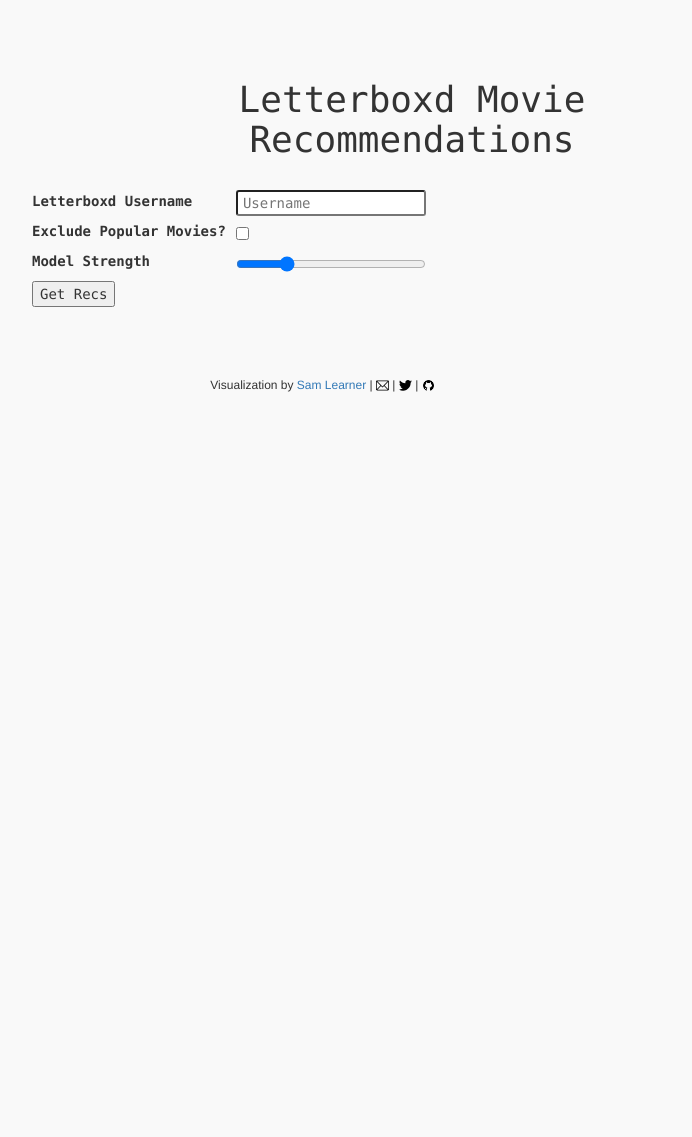
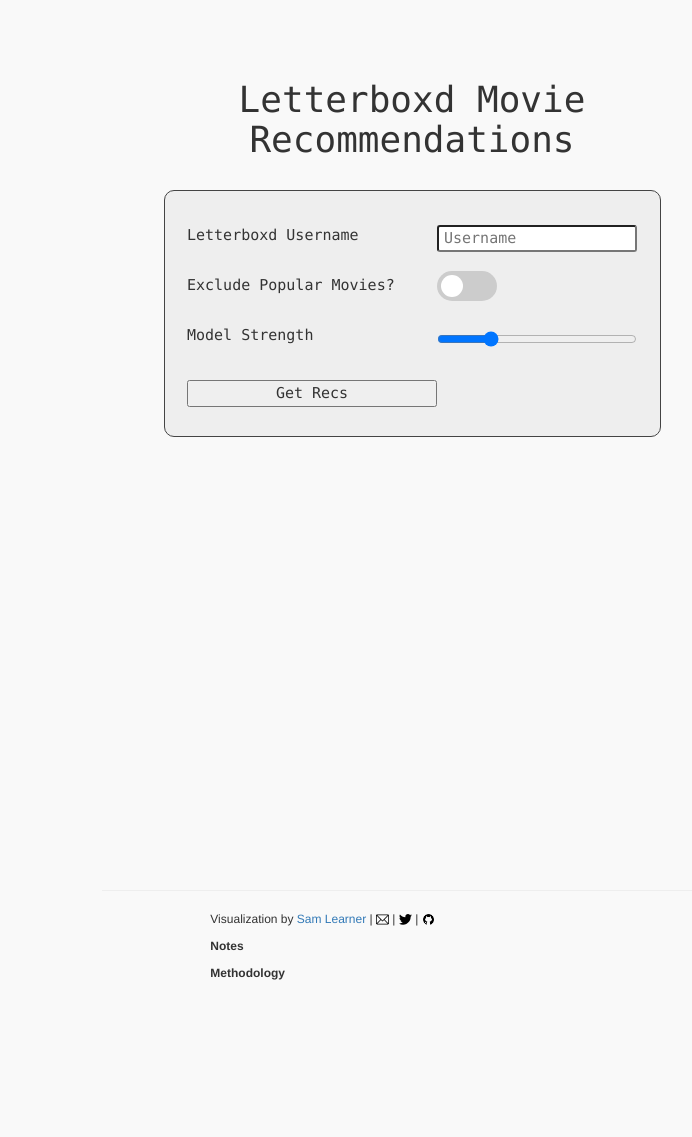
Before and after one commit to sdl60660/letterboxd_recommendations, a Flask app: template templates/index.html in a window 1280 px wide. Shown: the whole page, without its empty margins (228-920 px from the left). After the commit the page ends 980 px from the top, so only its background shows below. Run offline with Flask 2, Linux system fonts and the light colour scheme; the template is opened without the code that fills it, so the values that code supplies are empty; some libraries are stand-ins or nearby versions; some web fonts are replaced.

Commit message:
Have taken some steps to style it, though it's not there yet at all, on either the form or the results

```diff
--- a/app.py
+++ b/app.py
@@ -32,6 +32,8 @@ def create_app(test_config=None):
         app.config.from_mapping(test_config)
 
     queue_pool = [Queue(channel, connection=conn) for channel in ['high', 'default', 'low']]
+    # queue_pool = [Queue(channel, connection=conn) for channel in ['high']]
+
 
     @app.route('/')
     def homepage():
--- a/static/css/style.css
+++ b/static/css/style.css
@@ -27,6 +27,7 @@ body {
 }
 
 #username-input {
+	max-height: 30px;
 	padding-left: 5px;
 	border-radius: 3px;
 }
@@ -60,8 +61,56 @@ body {
 	margin: auto;
 }
 
+.grid-wrapper {
+	display: grid;
+	grid-template-rows: 50px 50px 50px 50px;
+	grid-template-columns: 250px 200px;
+
+	align-items: center;
+}
+
+label {
+	font-weight: unset;
+}
+
+.grid-label {
+	/* background-color: gray; */
+	/* padding: 1em; */
+	/* margin: 5px; */
+}
+
+/* label.grid-item {
+	padding: 1em;
+	min-height: 50px;
+} */
+
+/* :nth-child(odd of .grid-item) {
+	background-color: gray;
+} */
+
 #recommendation-form {
-	/* display: flex; */
+	display: table;
+	margin: auto;
+	font-size: 15px;
+
+
+	padding: 1.5em;
+	background-color: #eee;
+	border-radius: 10px;
+	border: 1px solid #444;
+}
+
+#form-submit-button {
+	margin-top: 10px;
+}
+
+#results {
+	max-height: 70vh;
+	overflow-y: scroll;
+}
+
+#body-content-container {
+	min-height: 80vh;
 }
 
 #recommendation-form td {
@@ -117,7 +166,7 @@ body {
     font-size: 10pt;
     padding-top: 40px;
     padding-bottom: 60px;
-    min-height: 100vh;
+    /* min-height: 100vh; */
     font-family: "Helvetica Neue", helvetica, arial, sans-serif;
 }
 
@@ -126,3 +175,66 @@ body {
 	width: 13px;
 	margin-bottom: 2px;
 }
+
+/* The switch - the box around the slider */
+.switch {
+	position: relative;
+	display: inline-block;
+	width: 60px;
+	height: 30px;
+  }
+
+  /* Hide default HTML checkbox */
+  .switch input {
+	opacity: 0;
+	width: 0;
+	height: 0;
+  }
+
+  /* The slider */
+  .slider {
+	position: absolute;
+	cursor: pointer;
+	top: 0;
+	left: 0;
+	right: 0;
+	bottom: 0;
+	background-color: #ccc;
+	-webkit-transition: .4s;
+	transition: .4s;
+  }
+
+  .slider:before {
+	position: absolute;
+	content: "";
+	height: 22px;
+	width: 22px;
+	left: 4px;
+	bottom: 4px;
+	background-color: white;
+	-webkit-transition: .4s;
+	transition: .4s;
+  }
+
+  input:checked + .slider {
+	background-color: #2196F3;
+  }
+
+  input:focus + .slider {
+	box-shadow: 0 0 1px #2196F3;
+  }
+
+  input:checked + .slider:before {
+	-webkit-transform: translateX(28px);
+	-ms-transform: translateX(28px);
+	transform: translateX(28px);
+  }
+
+  /* Rounded sliders */
+  .slider.round {
+	border-radius: 34px;
+  }
+
+  .slider.round:before {
+	border-radius: 50%;
+  }
--- a/templates/index.html
+++ b/templates/index.html
@@ -69,31 +69,29 @@
     </div>
 
 	<!-- Bootstrap grid setup -->
-    <div class="container">
+    <div class="container" id="body-content-container">
         <div class="col-md-2"></div>
         <div class="col-md-8">
-            <div class="row centered-form">
+            <!-- <div class="row centered-form"> -->
                 <!-- <h4>Get Recommendations</h4> -->
                 <form id="recommendation-form">
-                    <table>
-                        <tbody>
-                            <tr>
-                                <td><label>Letterboxd Username</label></td>
-                                <td><input type="text" name="username" placeholder="Username" id="username-input" required></td>
-                            </tr>
-                            <tr>
-                                <td><label>Exclude Popular Movies?</label></td>
-                                <td><input type="checkbox" name="exclude_popular"></td>
-                            </tr>
-                            <tr>
-                                <td><label>Model Strength</label></td>
-                                <td><input type="range" id="model-strength-slider" name="model_strength" value="200000" step="100000" min="100000" max="500000"></td>
-                            </tr>
-                        </tbody>
-                    </table>
-                    <button id="form-submit-button">Get Recs</button>
+                    <div class="grid-wrapper">
+                        <label class="grid-item grid-label">Letterboxd Username</label>
+                        <input class="grid-item" type="text" name="username" placeholder="Username" id="username-input" required>
+
+                        <label class="grid-item grid-label">Exclude Popular Movies?</label>
+                        <label class="switch grid-item">
+                            <input type="checkbox" name="exclude_popular">
+                            <span class="slider round"></span>
+                        </label>
+
+                        <label class="grid-item grid-label">Model Strength</label></td>
+                        <input class="grid-item" type="range" id="model-strength-slider" name="model_strength" value="200000" step="100000" min="100000" max="500000">
+
+                        <button class="grid-item" id="form-submit-button">Get Recs</button>
+                    </div>
                 </form>
-            </div>
+            <!-- </div> -->
             <div class="row">
                 <div id="progress-tracking">
                     <ul id="task-progress-list">
@@ -106,14 +104,18 @@
     </div>
 
     <div class="container footer" style="text-align:justify; max-width: 650px; font-size: 9pt;">
+        <hr>
         <div class="row">
             <div class="col-md-2"></div>
             <div class="col-md-8">
                 <!-- <p>Visualization by Sam Learner.</p> -->
                 <p>Visualization by <a href="www.samlearner.com">Sam Learner</a> | <a href="mailto:learnersd@gmail.com"><img class="icon-img" src="/static/images/email.svg"></a> | <a href="https://twitter.com/sam_learner"><img class="icon-img" src="/static/images/twitter.svg"></a> | <a href="https://github.com/sdl60660"><img class="icon-img" src="/static/images/github.png"></a></p>
                 <!-- Add project repo link<p>Code and data for this project lives <a href="">here</a>.</p>  -->
+                <p><strong>Notes</strong></p>
+                <p></p>
 
-                <!-- <p>Credits/sources/notes</p> -->
+                <p><strong>Methodology</strong></p>
+                <p></p>
 
                 <!-- <p>Last Updated: July 2020</p> -->
             </div>
```
Also changed, not shown: worker.py (+9 -0 lines).
